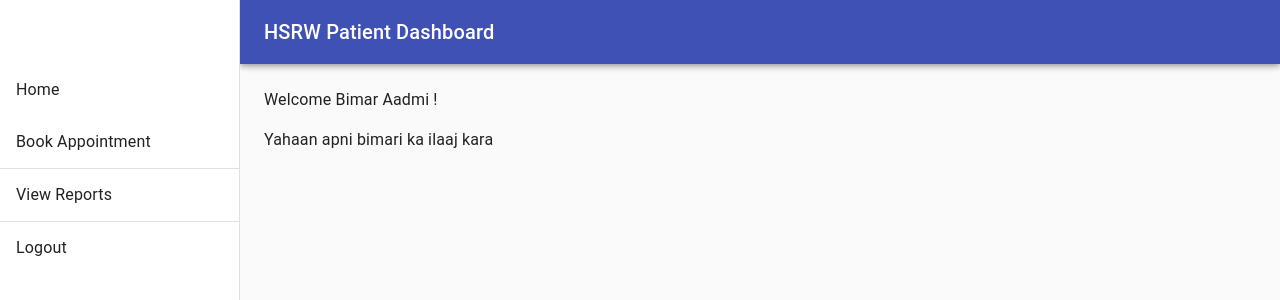
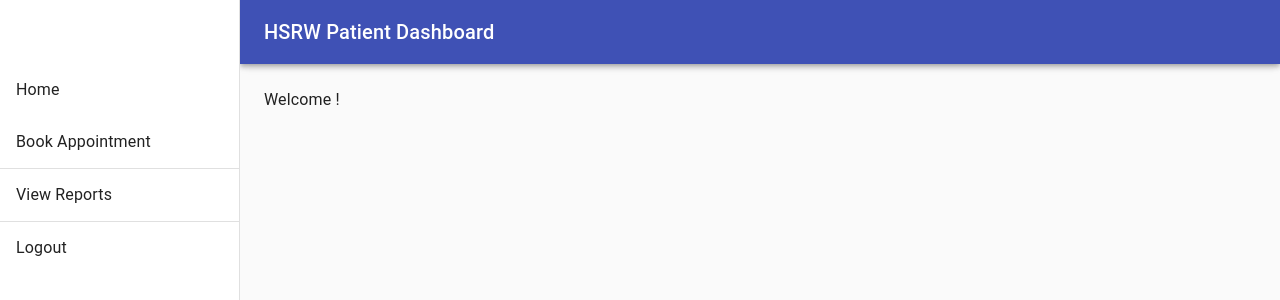
Before and after one commit to adityaghag/GDPRInHeathCare, a React (Create React App) app in the folder frontend/: page /patient in a window 1280 px wide. Shown: the top 300 px of the page. Built offline with nearby package versions, Linux system fonts and the light colour scheme.

Commit message:
admin done

```diff
--- a/frontend/src/component/patient/Patient.js
+++ b/frontend/src/component/patient/Patient.js
@@ -75,10 +75,7 @@ export default function Patient() {
       <main className={classes.content}>
         <div className={classes.toolbar} />
         <Typography paragraph>
-         Welcome Bimar Aadmi !
-        </Typography>
-        <Typography paragraph>
-         Yahaan apni bimari ka ilaaj kara
+         Welcome !
         </Typography>
       </main>
     </div>
```
